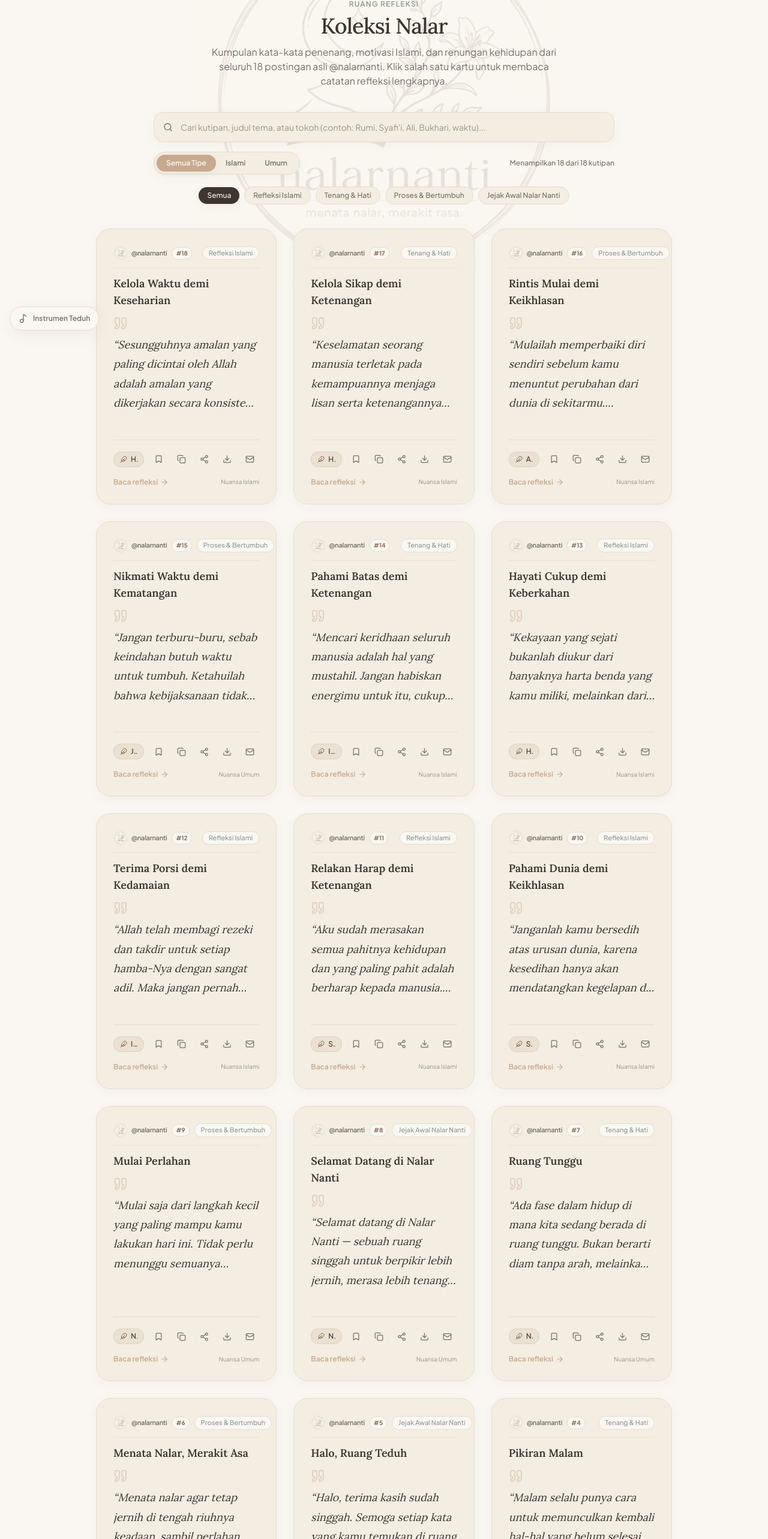
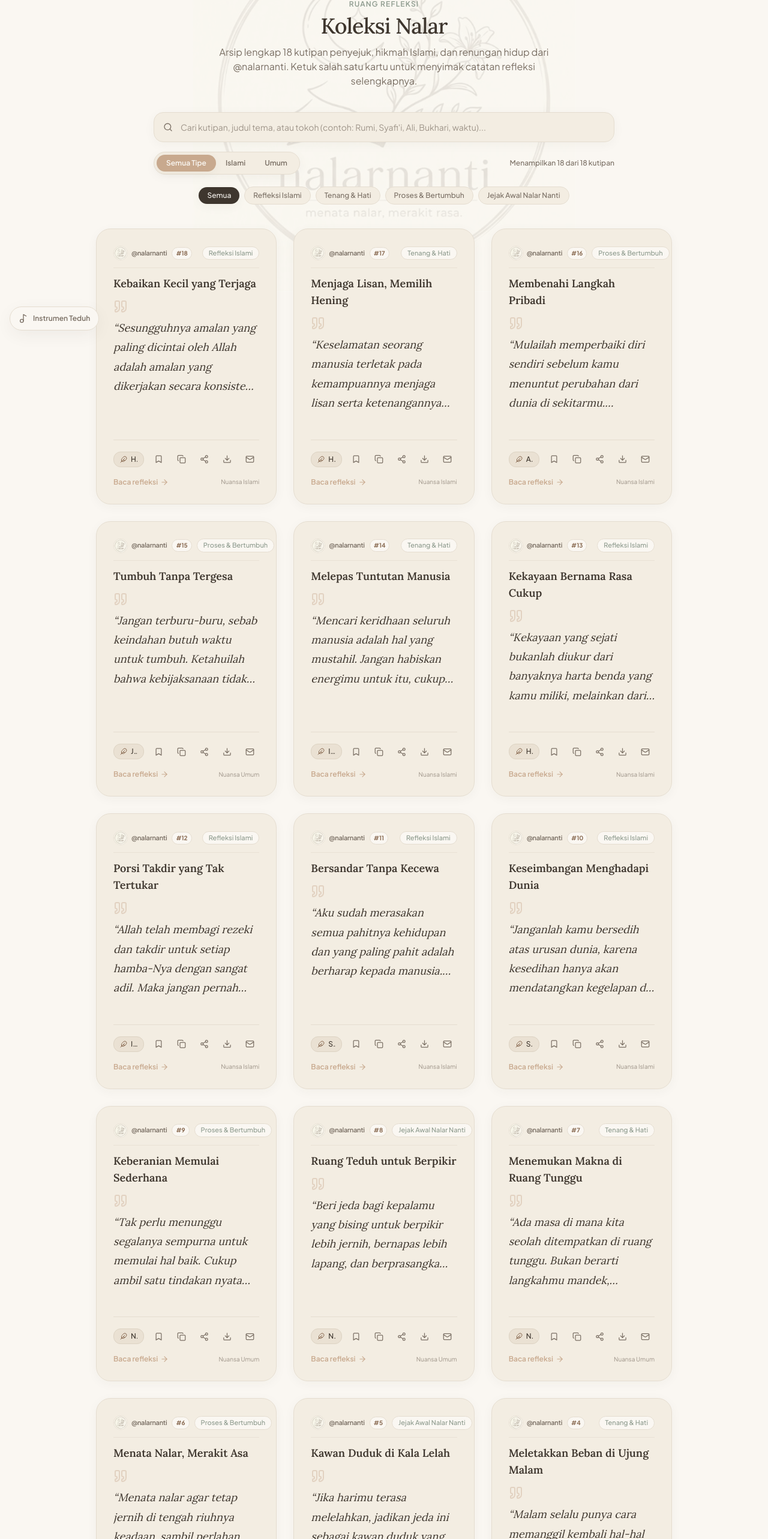
Before and after one commit to amascar23/nalar-nanti-web, a Next.js app: page /koleksi in a window 1280 px wide. Shown: the part 233-2799 px from the top of the page at 60% size. Built offline with nearby package versions, Linux system fonts and the light colour scheme; no server answers.

Commit message:
Merapikan variasi diksi dan menghapus pengulangan kata pada Nalar Nanti

```diff
--- a/src/components/HeroSection.tsx
+++ b/src/components/HeroSection.tsx
@@ -99,7 +99,7 @@ export default function HeroSection({ quotes = QUOTES_DATA }: HeroSectionProps)
           <h1 className="font-serif text-2xl sm:text-4xl lg:text-5xl font-medium tracking-tight text-[#3E362E] dark:text-[#EDE6DC] max-w-3xl mx-auto leading-[1.3] sm:leading-[1.25] mb-4 sm:mb-6">
             <span className="block">Beri jeda sejenak,</span>
             <span className="block mt-1 sm:mt-1.5">
-              biarkan nalar dan hati menemukan{" "}
+              biarkan nalar dan nurani menemukan{" "}
               <span className="italic font-normal text-[#C8A98E] underline decoration-[#E5DDD0] dark:decoration-[#3A332E] underline-offset-4 sm:underline-offset-8">
                 keteduhannya
               </span>
@@ -109,7 +109,7 @@ export default function HeroSection({ quotes = QUOTES_DATA }: HeroSectionProps)
 
           {/* 3. Paragraf Pengenalan Ringkas & Hangat */}
           <p className="font-sans text-xs sm:text-base text-[#7A6F64] dark:text-[#A89F94] max-w-xl mx-auto leading-relaxed">
-            Tidak semua hal harus dipahami terburu-buru hari ini. Singgahlah sejenak untuk membaca pengingat Islami dan refleksi kehidupan—menemani langkahmu bernapas lebih lega, menerima proses, dan berprasangka baik pada setiap ketetapan.
+            Singgahlah untuk menyimak untaian pengingat Islami dan renungan hidup—menemani harimu bernapas lebih lapang, berdamai dengan proses, dan berprasangka baik pada setiap ketetapan.
           </p>
         </div>
 
--- a/src/components/MoodGuideSection.tsx
+++ b/src/components/MoodGuideSection.tsx
@@ -144,7 +144,7 @@ export default function MoodGuideSection({ quotes = QUOTES_DATA }: MoodGuideSect
           </h2>
 
           <p className="font-sans text-xs sm:text-base text-[#7A6F64] dark:text-[#A89F94] leading-relaxed max-w-xl mx-auto">
-            Pilih suasana hatimu saat ini, biarkan Nalar Nanti menyuguhkan pengingat yang paling pas untuk menemanimu.
+            Pilih apa yang sedang berkecamuk di dalam benakmu, lalu temukan untaian nasihat teduh untuk meredakannya.
           </p>
         </div>
 
--- a/src/components/PersonalSpaceSection.tsx
+++ b/src/components/PersonalSpaceSection.tsx
@@ -300,7 +300,7 @@ export default function PersonalSpaceSection() {
                   Daily Gratitude Check-in
                 </span>
                 <p className="font-serif text-sm sm:text-base font-semibold text-[#3E362E] dark:text-[#EDE6DC] leading-relaxed">
-                  Sebelum hari ini ditutup, tuliskan 3 hal sederhana yang patut disyukuri hari ini.
+                  Sebelum hari berganti, luangkan sejenak untuk menuliskan 3 hal sederhana yang patut disyukuri.
                 </p>
               </div>
 
--- a/src/components/QuoteSection.tsx
+++ b/src/components/QuoteSection.tsx
@@ -165,8 +165,8 @@ export default function QuoteSection({ isPreview = false, quotes = QUOTES_DATA }
           </h2>
           <p className="font-sans text-xs sm:text-base text-[#7A6F64] dark:text-[#A89F94] leading-relaxed max-w-xl mx-auto">
             {isPreview
-              ? "Kumpulan kata penenang, motivasi Islami, dan renungan kehidupan dari postingan pilihan @nalarnanti. Klik salah satu kartu untuk membaca catatan refleksi lengkapnya."
-              : `Kumpulan kata-kata penenang, motivasi Islami, dan renungan kehidupan dari seluruh ${quoteList.length} postingan asli @nalarnanti. Klik salah satu kartu untuk membaca catatan refleksi lengkapnya.`}
+              ? "Untaian kata penyejuk, hikmah Islami, dan renungan hidup pilihan @nalarnanti. Ketuk salah satu kartu untuk menyimak catatan refleksi selengkapnya."
+              : `Arsip lengkap ${quoteList.length} kutipan penyejuk, hikmah Islami, dan renungan hidup dari @nalarnanti. Ketuk salah satu kartu untuk menyimak catatan refleksi selengkapnya.`}
           </p>
         </div>
 
--- a/src/components/RandomQuoteGenerator.tsx
+++ b/src/components/RandomQuoteGenerator.tsx
@@ -110,10 +110,10 @@ export default function RandomQuoteGenerator({ quotes = QUOTES_DATA }: RandomQuo
             <span>Pesan untuk Jiwamu</span>
           </span>
           <h2 className="font-serif text-2xl sm:text-4xl font-medium text-[#3E362E] dark:text-[#EDE6DC] tracking-tight mb-2.5 sm:mb-3">
-            Butuh Satu Pengingat Hari Ini?
+            Butuh Penyejuk di Tengah Riuh?
           </h2>
           <p className="font-sans text-xs sm:text-base text-[#7A6F64] dark:text-[#A89F94] leading-relaxed max-w-xl mx-auto">
-            Klik tombol di bawah untuk mengambil satu pesan acak yang mungkin sedang hatimu butuhkan.
+            Ketuk tombol di bawah untuk menyaring sepenggal hikmah acak yang mungkin sedang dinanti oleh nuranimu.
           </p>
         </div>
 
--- a/src/components/SendEnvelopeModal.tsx
+++ b/src/components/SendEnvelopeModal.tsx
@@ -150,7 +150,7 @@ export default function SendEnvelopeModal({
         <div className="my-4 p-3.5 sm:p-4 rounded-2xl bg-[#F3EDE2] dark:bg-[#1E1B18] border border-[#E5DDD0] dark:border-[#3A332E] text-xs text-[#3E362E] dark:text-[#EDE6DC] relative">
           <div className="flex items-center gap-1.5 text-[10px] font-semibold uppercase tracking-wider text-[#8E9B8E] mb-1">
             <QuoteIcon className="w-3 h-3 text-[#C8A98E]" />
-            <span>Kutipan yang Didonasikan (#{quoteItem.orderNumber || quoteItem.id})</span>
+            <span>Kutipan Pilihan (#{quoteItem.orderNumber || quoteItem.id})</span>
           </div>
           <p className="font-serif italic text-xs sm:text-sm text-[#3E362E] dark:text-[#EDE6DC] line-clamp-2 leading-relaxed">
             “{quoteItem.quote}”
--- a/src/data/quotes.ts
+++ b/src/data/quotes.ts
@@ -1,7 +1,8 @@
 /**
  * ============================================================================
- * KOLEKSI KUTIPAN ASLI @nalarnanti (18 Postingan Lengkap)
- * Diurutkan dari yang terbaru (No. 18) hingga postingan pertama (No. 1 "Titik Awal")
+ * KOLEKSI KUTIPAN ASLI @nalarnanti (18 Postingan Lengkap - Edisi Refinemen Diksi)
+ * Diurutkan dari yang terbaru (No. 18) hingga postingan pertama (No. 1)
+ * Variasi diksi kaya, puitis, dan bebas dari formula judul/frasa yang berulang.
  * ============================================================================
  */
 
@@ -30,157 +31,157 @@ export const QUOTES_DATA: QuoteItem[] = [
     id: "18",
     orderNumber: 18,
     isFeatured: true,
-    themeTitle: "Kelola Waktu demi Keseharian",
+    themeTitle: "Kebaikan Kecil yang Terjaga",
     quote:
       "Sesungguhnya amalan yang paling dicintai oleh Allah adalah amalan yang dikerjakan secara konsisten, meskipun bentuknya terlihat berupa hal-hal yang kecil.",
     source: "HR. Bukhari & Muslim",
     category: "Refleksi Islami",
     type: "Islami",
     reflection:
-      "Tidak perlu menunggu langkah besar untuk memulai kebaikan. Langkah kecil yang dijaga setiap hari dengan hati yang hadir jauh lebih bermakna di sisi-Nya.",
+      "Tidak perlu menanti momentum besar untuk merajut kebaikan. Ketekunan sederhana yang dirawat setiap hari dengan hati yang hadir jauh lebih bermakna di hadapan-Nya.",
   },
   {
     id: "17",
     orderNumber: 17,
     isFeatured: false,
-    themeTitle: "Kelola Sikap demi Ketenangan",
+    themeTitle: "Menjaga Lisan, Memilih Hening",
     quote:
       "Keselamatan seorang manusia terletak pada kemampuannya menjaga lisan serta ketenangannya dalam merespons dan mengabaikan segala hal yang tidak berguna.",
     source: "HR. Tirmidzi",
     category: "Tenang & Hati",
     type: "Islami",
     reflection:
-      "Tidak semua hal perlu ditanggapi dan tidak semua ucapan perlu dibalas. Memilih diam pada hal yang tidak bermanfaat adalah cara terbaik menjaga kejernihan hati.",
+      "Tidak setiap riak harus ditanggapi dan tidak semua ucapan wajib dibalas. Menahan diri dari hal yang sia-sia adalah benteng terbaik menjaga kemurnian batin.",
   },
   {
     id: "16",
     orderNumber: 16,
     isFeatured: false,
-    themeTitle: "Rintis Mulai demi Keikhlasan",
+    themeTitle: "Membenahi Langkah Pribadi",
     quote:
       "Mulailah memperbaiki diri sendiri sebelum kamu menuntut perubahan dari dunia di sekitarmu. Sesungguhnya, nalar yang jernih selalu tahu di mana ia harus mulai melangkah dan mengambil tanggung jawab.",
     source: "Ali bin Abi Thalib RA",
     category: "Proses & Bertumbuh",
     type: "Islami",
     reflection:
-      "Perubahan yang paling menenangkan selalu dimulai dari dalam diri sendiri. Saat kita fokus membenahi langkah pribadi, dunia di sekitar pun terasa lebih lapang.",
+      "Transformasi yang paling meneduhkan senantiasa bermula dari ruang terdalam diri. Saat kita sibuk merapikan langkah pribadi, semesta di sekitar pun terasa kian lapang.",
   },
   {
     id: "15",
     orderNumber: 15,
     isFeatured: false,
-    themeTitle: "Nikmati Waktu demi Kematangan",
+    themeTitle: "Tumbuh Tanpa Tergesa",
     quote:
       "Jangan terburu-buru, sebab keindahan butuh waktu untuk tumbuh. Ketahuilah bahwa kebijaksanaan tidak datang dari ketergesaan, melainkan dari kesabaran jiwa yang mau menikmati setiap prosesnya.",
     source: "Jalaluddin Rumi",
     category: "Proses & Bertumbuh",
     type: "Umum",
     reflection:
-      "Beri ruang bagi dirimu untuk bertumbuh tanpa paksaan. Segala sesuatu yang matang pada waktunya akan selalu memiliki akar yang lebih kuat.",
+      "Beri izin bagi dirimu untuk berproses tanpa desakan. Segala sesuatu yang mekar pada masanya akan selalu memiliki akar yang jauh lebih kukuh.",
   },
   {
     id: "14",
     orderNumber: 14,
     isFeatured: false,
-    themeTitle: "Pahami Batas demi Ketenangan",
+    themeTitle: "Melepas Tuntutan Manusia",
     quote:
       "Mencari keridhaan seluruh manusia adalah hal yang mustahil. Jangan habiskan energimu untuk itu, cukup fokus memperbaiki apa yang ada di dalam dirimu.",
     source: "Imam Syafi'i",
     category: "Tenang & Hati",
     type: "Islami",
     reflection:
-      "Melepaskan keinginan untuk selalu dipahami semua orang adalah awal dari kedamaian. Cukup jaga niat baikmu dan terus perbaiki diri.",
+      "Melepaskan dahaga untuk selalu disukai atau dipahami semua orang adalah pintu gerbang kedamaian. Cukup jaga niatmu tetap lurus dan teruslah berbenah.",
   },
   {
     id: "13",
     orderNumber: 13,
     isFeatured: false,
-    themeTitle: "Hayati Cukup demi Keberkahan",
+    themeTitle: "Kekayaan Bernama Rasa Cukup",
     quote:
       "Kekayaan yang sejati bukanlah diukur dari banyaknya harta benda yang kamu miliki, melainkan dari hadirnya rasa cukup dan lapangnya hati dalam menerima setiap porsi kehidupan.",
     source: "HR. Bukhari & Muslim",
     category: "Refleksi Islami",
     type: "Islami",
     reflection:
-      "Rasa cukup membuat hal sederhana terasa melimpah. Saat hati lapang menerima apa yang ada hari ini, di situlah keberkahan menetap.",
+      "Qanaah mengubah hal yang sederhana menjadi terasa melimpah ruah. Di saat dada lapang menerima apa yang ada hari ini, keberkahan akan tinggal menetap.",
   },
   {
     id: "12",
     orderNumber: 12,
     isFeatured: false,
-    themeTitle: "Terima Porsi demi Kedamaian",
+    themeTitle: "Porsi Takdir yang Tak Tertukar",
     quote:
       "Allah telah membagi rezeki dan takdir untuk setiap hamba-Nya dengan sangat adil. Maka jangan pernah kamu merasa cemas atau takut akan apa yang belum menjadi porsimu.",
     source: "Ibnu Qayyim Al-Jauziyyah",
     category: "Refleksi Islami",
     type: "Islami",
     reflection:
-      "Apa yang memang ditakdirkan untukmu tidak akan pernah tertukar alamat. Tenangkan pikiranmu dari rasa cemas akan sesuatu yang belum tiba.",
+      "Apa yang digariskan untukmu tidak akan pernah tersasar ke pelukan orang lain. Istirahatkan pikiranmu dari kecemasan terhadap hari esok yang belum tiba.",
   },
   {
     id: "11",
     orderNumber: 11,
     isFeatured: false,
-    themeTitle: "Relakan Harap demi Ketenangan",
+    themeTitle: "Bersandar Tanpa Kecewa",
     quote:
       "Aku sudah merasakan semua pahitnya kehidupan dan yang paling pahit adalah berharap kepada manusia. Maka gantungkan segala harapanmu hanya kepada Allah, agar hatimu selalu menemukan ketenangan.",
     source: "Sayyidina Ali bin Abi Thalib",
     category: "Refleksi Islami",
     type: "Islami",
     reflection:
-      "Manusia memiliki batas dalam memenuhi harapan kita, sedangkan Allah tidak pernah mengecewakan hamba yang bersandar sepenuhnya kepada-Nya.",
+      "Kemampuan manusia sangat terbatas untuk memikul ekspektasi kita. Sandarkan seluruh harapmu hanya kepada Dzat yang tak pernah ingkar janji.",
   },
   {
     id: "10",
     orderNumber: 10,
     isFeatured: false,
-    themeTitle: "Pahami Dunia demi Keikhlasan",
+    themeTitle: "Keseimbangan Menghadapi Dunia",
     quote:
       "Janganlah kamu bersedih atas urusan dunia, karena kesedihan hanya akan mendatangkan kegelapan di dalam hati. Dan janganlah kamu terlalu bangga dengan kenikmatannya, karena ia tidak akan pernah kekal.",
     source: "Sayyidina Umar bin Khattab RA",
     category: "Refleksi Islami",
     type: "Islami",
     reflection:
-      "Segala sesuatu di dunia ini bersifat sementara—baik sedihnya maupun senangnya. Sikapi keduanya dengan hati yang seimbang dan ikhlas.",
+      "Dunia ini hanyalah persinggahan sementara—duka dan tawanya silih berganti. Sambut keduanya dengan hati yang tawaduk, lapang, dan bersahaja.",
   },
   {
     id: "9",
     orderNumber: 9,
     isFeatured: false,
-    themeTitle: "Mulai Perlahan",
+    themeTitle: "Keberanian Memulai Sederhana",
     quote:
-      "Mulai saja dari langkah kecil yang paling mampu kamu lakukan hari ini. Tidak perlu menunggu semuanya sempurna untuk memulai kebaikan.",
+      "Tak perlu menunggu segalanya sempurna untuk memulai hal baik. Cukup ambil satu tindakan nyata yang paling mampu kamu kerjakan hari ini.",
     source: "Nalar Nanti",
     category: "Proses & Bertumbuh",
     type: "Umum",
     reflection:
-      "Sering kali kita tertahan karena menunggu waktu yang paling sempurna, padahal keberanian untuk mulai hari ini sudah merupakan separuh perjalanan.",
+      "Kerap kali yang memberatkan bukanlah panjangnya jalan di depan, melainkan keraguan di awal. Begitu kakimu terayun, pintu-pintu kemudahan akan mulai menyingkap.",
   },
   {
     id: "8",
     orderNumber: 8,
     isFeatured: false,
-    themeTitle: "Selamat Datang di Nalar Nanti",
+    themeTitle: "Ruang Teduh untuk Berpikir",
     quote:
-      "Selamat datang di Nalar Nanti — sebuah ruang singgah untuk berpikir lebih jernih, merasa lebih tenang, dan berprasangka baik pada setiap ketetapan.",
+      "Beri jeda bagi kepalamu yang bising untuk berpikir lebih jernih, bernapas lebih lapang, dan berprasangka baik pada setiap takdir.",
     source: "Nalar Nanti",
     category: "Jejak Awal Nalar Nanti",
     type: "Umum",
     reflection:
-      "Ruang ini hadir sebagai teman dudukmu saat pikiran sedang ramai. Ambil napas sejenak, baca pelan-pelan, dan temukan keteduhanmu di sini.",
+      "Ketika dunia luar terasa terlalu bising, kembalilah menyapa ke dalam. Ketenangan sejati senantiasa bersemi di dalam hening yang disadari.",
   },
   {
     id: "7",
     orderNumber: 7,
     isFeatured: false,
-    themeTitle: "Ruang Tunggu",
+    themeTitle: "Menemukan Makna di Ruang Tunggu",
     quote:
-      "Ada fase dalam hidup di mana kita sedang berada di ruang tunggu. Bukan berarti diam tanpa arah, melainkan sedang dipersiapkan untuk sesuatu yang lebih tepat pada waktunya.",
+      "Ada masa di mana kita seolah ditempatkan di ruang tunggu. Bukan berarti langkahmu mandek, melainkan jiwamu sedang dipersiapkan untuk menerima hal yang lebih baik.",
     source: "Nalar Nanti",
     category: "Tenang & Hati",
     type: "Umum",
     reflection:
-      "Menunggu memang sering menguji kesabaran, namun di ruang tunggu itulah hati dilatih untuk percaya bahwa waktu terbaik sedang disiapkan.",
+      "Menanti memang kerap menguji kesabaran. Namun di sela penantian itulah hatimu ditempa untuk yakin bahwa waktu terbaik Allah tak pernah terlambat.",
   },
   {
     id: "6",
@@ -193,71 +194,71 @@ export const QUOTES_DATA: QuoteItem[] = [
     category: "Proses & Bertumbuh",
     type: "Umum",
     reflection:
-      "Ketika pikiran tertata dengan tenang, harapan pun kembali menemukan bentuknya. Pelan-pelan saja, yang penting terus berjalan.",
+      "Ketika pikiran tertata bening, harapan kembali menemukan kompasnya. Berjalanlah perlahan, yang terpenting arah langkahmu tidak padam.",
   },
   {
     id: "5",
     orderNumber: 5,
     isFeatured: false,
-    themeTitle: "Halo, Ruang Teduh",
+    themeTitle: "Kawan Duduk di Kala Lelah",
     quote:
-      "Halo, terima kasih sudah singgah. Semoga setiap kata yang kamu temukan di ruang kecil ini bisa menjadi teman berbincang yang menenangkan pikiranmu hari ini.",
+      "Jika harimu terasa melelahkan, jadikan jeda ini sebagai kawan duduk yang ramah bagi jiwamu sebelum kembali menapaki perjalanan.",
     source: "Nalar Nanti",
     category: "Jejak Awal Nalar Nanti",
     type: "Umum",
     reflection:
-      "Setiap kalimat ditulis sebagai pengingat sederhana bagi diri sendiri dan siapa pun yang sedang membutuhkan jeda.",
+      "Kita kerap lupa bahwa raga dan batin pun berhak beristirahat. Luangkan beberapa menit untuk bernapas tanpa penghakiman.",
   },
   {
     id: "4",
     orderNumber: 4,
     isFeatured: false,
-    themeTitle: "Pikiran Malam",
+    themeTitle: "Meletakkan Beban di Ujung Malam",
     quote:
-      "Malam selalu punya cara untuk memunculkan kembali hal-hal yang belum selesai dipikirkan. Letakkan sejenak kekhawatiranmu; tidak semua pertanyaan harus dijawab malam ini, ada hal-hal yang cukup dinalar nanti.",
+      "Malam selalu punya cara memanggil kembali hal-hal yang belum selesai dipikirkan. Letakkan sejenak gundahmu; tidak semua tanya harus tuntas malam ini, ada hal yang cukup dinalar nanti.",
     source: "Nalar Nanti",
     category: "Tenang & Hati",
     type: "Umum",
     reflection:
-      "Izinkan dirimu beristirahat dengan tenang malam ini. Esok hari akan datang dengan kejernihan pikiran yang baru.",
+      "Rebahkan dirimu dengan rasa aman malam ini. Fajar esok akan menyapa bersama ketajaman nalar dan kelapangan dada yang baru.",
   },
   {
     id: "3",
     orderNumber: 3,
     isFeatured: false,
-    themeTitle: "Fokus dari Dalam",
+    themeTitle: "Menatap Linimasa Sendiri",
     quote:
-      "Sebelum sibuk merapikan banyak hal di luar sana, mulailah dengan menata apa yang ada di dalam diri. Ketenangan lahir saat kita berhenti membandingkan langkah sendiri dengan orang lain.",
+      "Sebelum sibuk merapikan banyak hal di luar sana, tengoklah apa yang berkecamuk di dalam diri. Kedamaian mekar saat kita berhenti membandingkan langkah sendiri dengan orang lain.",
     source: "Nalar Nanti",
     category: "Proses & Bertumbuh",
     type: "Umum",
     reflection:
-      "Setiap orang memiliki garis waktu dan ujiannya masing-masing. Fokuslah merawat ketenangan di dalam dirimu sendiri.",
+      "Tiap insan memiliki lintasan dan musim bertumbuhnya masing-masing. Rawat kebunmu sendiri dengan tekun dan penuh syukur.",
   },
   {
     id: "2",
     orderNumber: 2,
     isFeatured: false,
-    themeTitle: "Apa Kabar Hari Ini?",
+    themeTitle: "Mengakui Rasa Lelah",
     quote:
-      "Apa kabar hari ini? Jika kepala terasa penuh dan langkah terasa berat, singgahlah sejenak. Tidak apa-apa untuk merasa lelah, tinggalkan jejak ceritamu di sini sebelum kembali melangkah.",
+      "Tidak apa-apa jika hari ini tidak berjalan seindah rencanamu. Mengakui bahwa diri sedang letih adalah bentuk welas asih paling jujur pada diri sendiri.",
     source: "Nalar Nanti",
     category: "Jejak Awal Nalar Nanti",
     type: "Umum",
     reflection:
-      "Mengakui bahwa diri sedang lelah bukanlah tanda kelemahan, melainkan bentuk kejujuran agar kita tahu kapan harus berhenti sejenak.",
+      "Menjadi tegar bukan berarti pantang rehat. Ada waktu untuk melaju kencang, dan ada waktu untuk duduk memulihkan tenaga.",
   },
   {
     id: "1",
     orderNumber: 1,
     isFeatured: false,
-    themeTitle: "Titik Awal",
+    themeTitle: "Keberanian Memulai Titik Awal",
     quote:
-      "Setiap perjalanan panjang selalu dimulai dari satu titik awal yang sederhana: keberanian untuk berhenti sejenak, menata pikiran, dan melangkah dengan niat yang jujur.",
+      "Setiap perjalanan bermakna selalu berakar dari satu titik awal yang sederhana: keberanian untuk berhenti sejenak, menjernihkan niat, dan melangkah apa adanya.",
     source: "Nalar Nanti",
     category: "Jejak Awal Nalar Nanti",
     type: "Umum",
     reflection:
-      "Dari titik awal inilah Nalar Nanti lahir—sebagai catatan perjalanan untuk terus belajar memahami hidup dengan hati yang lebih lapang.",
+      "Dari titik mula inilah Nalar Nanti bertumbuh—sebagai pengingat abadi bahwa hidup selalu memberi ruang untuk memulai kembali dengan hati yang lebih lapang.",
   },
 ];
```
Also changed, not shown: src/components/AboutSection.tsx (+4 -4 lines).
